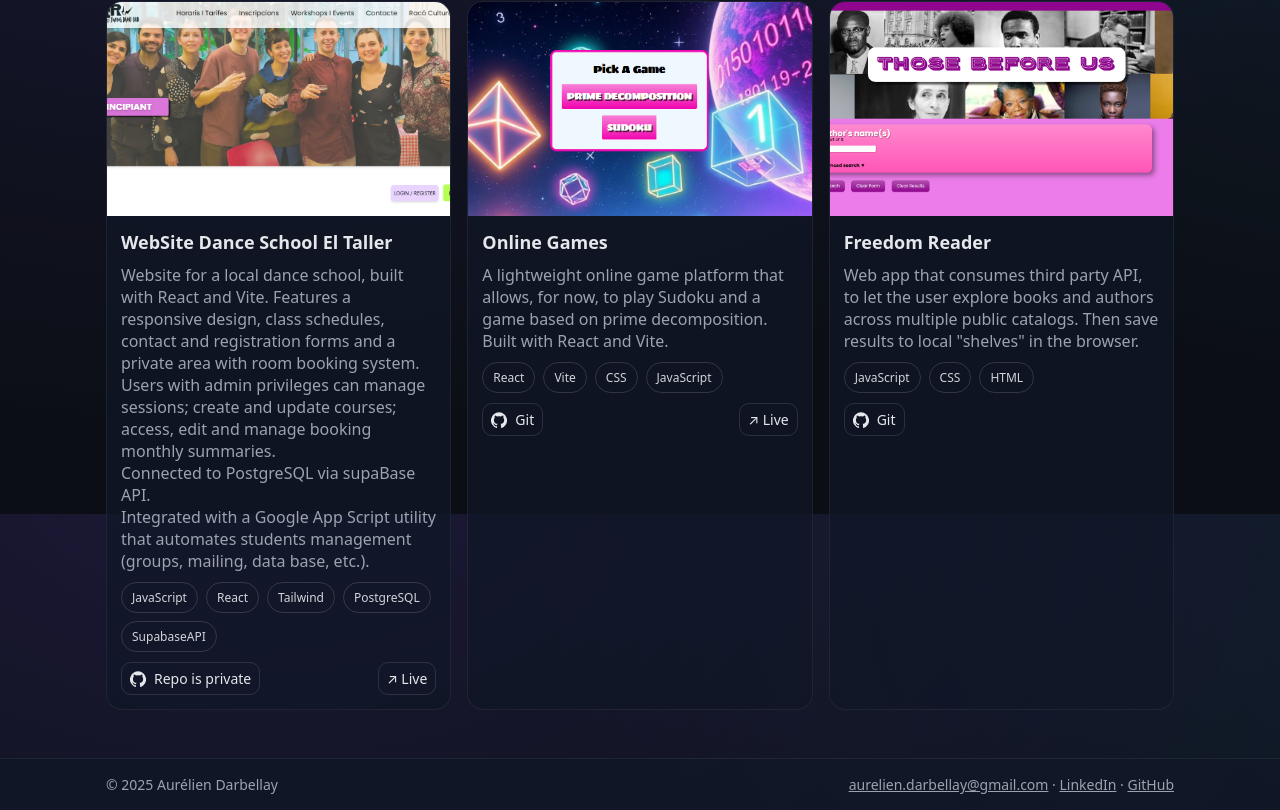
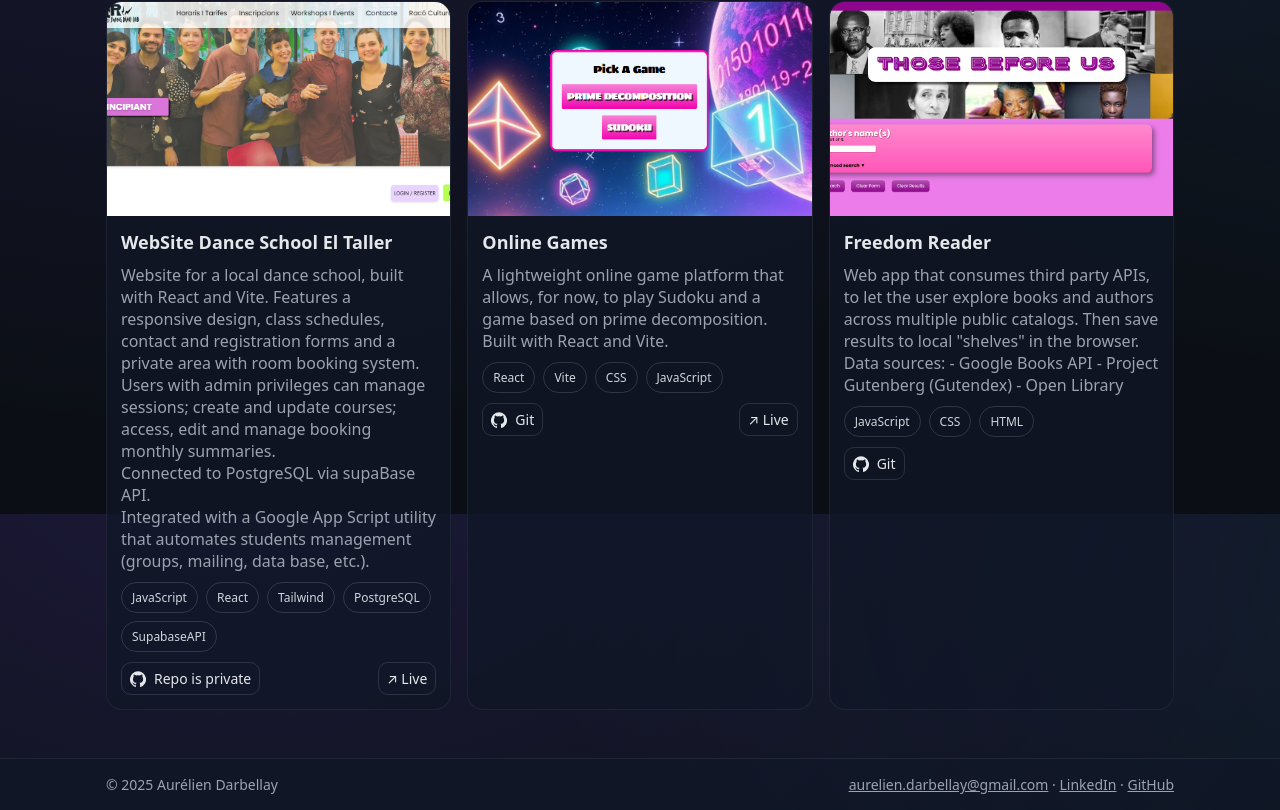
Before and after one commit to aurelien-darbellay/aurelien-portfolio, a React (Vite) app: page / in a window 1280 px wide. Shown: the part 1086-1896 px from the top of the page. Built offline with nearby package versions, Linux system fonts and the light colour scheme.

Commit message:
updated description

```diff
--- a/src/data/projects.js
+++ b/src/data/projects.js
@@ -61,7 +61,7 @@ export const projects = [
     id: "freedom-reader",
     title: "Freedom Reader",
     image: img6,
-    description:"Web app that consumes third party API, to let the user explore books and authors across multiple public catalogs. Then save results to local \"shelves\" in the browser.",
+    description:"Web app that consumes third party APIs, to let the user explore books and authors across multiple public catalogs. Then save results to local \"shelves\" in the browser.\nData sources:\n- Google Books API\n- Project Gutenberg (Gutendex)\n- Open Library",
     tech: ["JavaScript","CSS", "HTML"],
     githubUrl: "https://github.com/aurelien-darbellay/freedom-reader"
 
```
